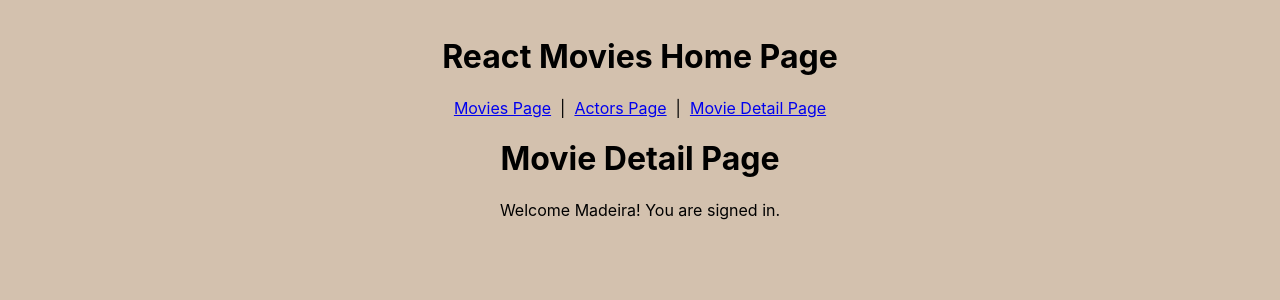
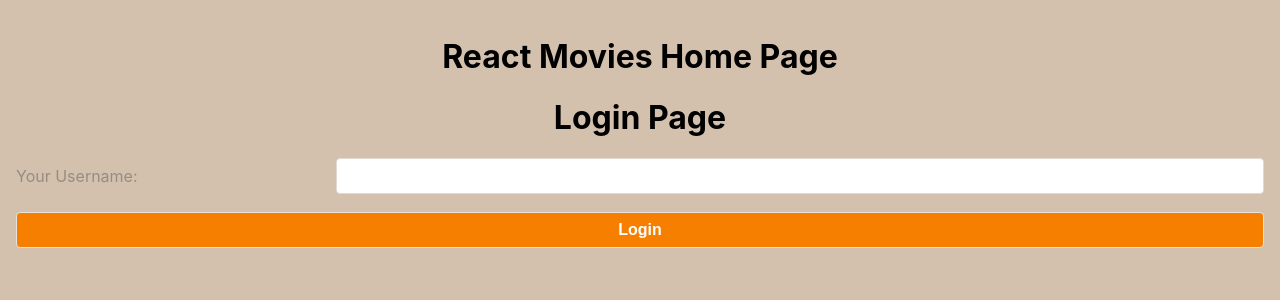
Before and after one commit to madeiramcqueen/react-movies-lab, a React (Create React App) app: page /movies/1 in a window 1280 px wide. Shown: the top 300 px of the page. Built offline with nearby package versions, Linux system fonts and the light colour scheme.

Commit message:
Readd state in form and debug other errors

```diff
--- a/src/App.jsx
+++ b/src/App.jsx
@@ -6,10 +6,11 @@ import { Routes, Route } from 'react-router-dom';
 import MoviesListPage from './pages/MoviesListPage/MoviesListPage';
 import ActorListPage from './pages/ActorListPage/ActorListPage';
 import MovieDetailPage from './pages/MovieDetailPage/MovieDetailPage';
+import { movies } from "./data"
 
 
 function App() {
-  const [user, setUser] = useState('Madeira')
+  const [user, setUser] = useState(null)
 
   return (
     <div className="App">
@@ -18,13 +19,13 @@ function App() {
         <>
           <NavBar />
           <Routes>
-            <Route path="/" element={<MoviesListPage />} />
+            <Route path="/" element={<MoviesListPage movies={movies} />} />
             <Route path="/actors" element={<ActorListPage />} />
             <Route path="/movies/:movieName" element={<MovieDetailPage />}
             />
           </Routes>
           <p>Welcome {user}! You are signed in.</p> </> :
-        <LoginPage />}
+        <LoginPage setUser={setUser} />}
     </div>
   );
 }
--- a/src/data.js
+++ b/src/data.jsx
@@ -1,3 +1,5 @@
+
+
 export const movies = [
     {
         "posterPath": "https://image.tmdb.org/t/p/w500/8UlWHLMpgZm9bx6QYh0NFoq67TZ.jpg",
--- a/src/pages/LoginPage/LoginPage.jsx
+++ b/src/pages/LoginPage/LoginPage.jsx
@@ -1,23 +1,23 @@
-import { useState } from 'react'
 
-export default function LoginPage(props) {
-    const [newUser, setNewUser] = useState('')
+import { useState } from "react"
+
+export default function LoginPage({ setUser }) {
+    const [username, setUsername] = useState('')
 
     const handleChange = (event) => {
-        setNewUser(event.target.value)
+        setUsername(event.target.value)
     }
 
     const handleSubmit = (event) => {
         event.preventDefault()
-        props.setNewUser(newUser)
+        setUser(username)
     }
-
     return (
         <div className="Login-page">
             <h1>Login Page</h1>
             <form onSubmit={handleSubmit}>
                 <label>Your Username:</label>
-                <input type="text" onchange={handleChange} />
+                <input type="text" onChange={handleChange} />
                 <button type="submit">Login</button>
             </form>
         </div>
--- /dev/null
+++ b/src/pages/MovieCard/MovieCard.jsx
@@ -0,0 +1,13 @@
+
+
+export default function MovieCard({ title, releaseDate }) {
+    return (
+        <div className="movie-card">
+            <h3>Movie Titles and Release Dates:</h3>
+            <p>Title: {title}</p>
+            <p>Release Date: {releaseDate}</p>
+
+        </div>
+
+    )
+}
--- a/src/pages/MoviesListPage/MoviesListPage.jsx
+++ b/src/pages/MoviesListPage/MoviesListPage.jsx
@@ -1,9 +1,17 @@
-import { movies } from "../../data"
+import MovieCard from "../MovieCard/MovieCard"
 
-export default function MoviesListPage() {
+
+export default function MoviesListPage({ movies }) {
     return (
         <div>
             <h1>Movies List Page</h1>
+            {movies.map((movie) => (
+                <MovieCard
+                    key={movie.title}
+                    title={movie.title}
+                    releaseDate={movie.releaseDate} />
+            ))}
+
         </div>
     )
 }
```
